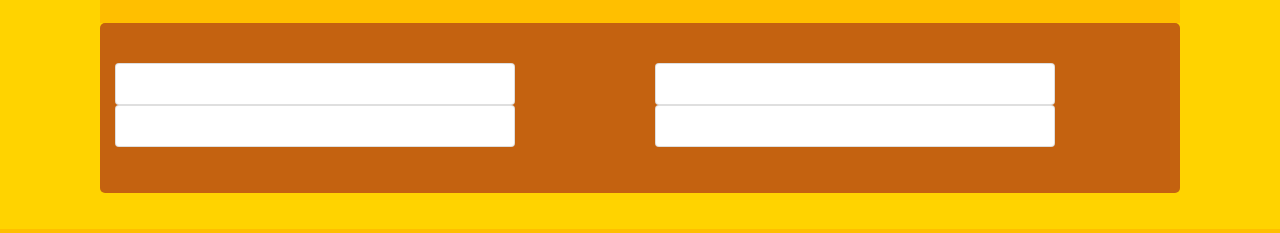
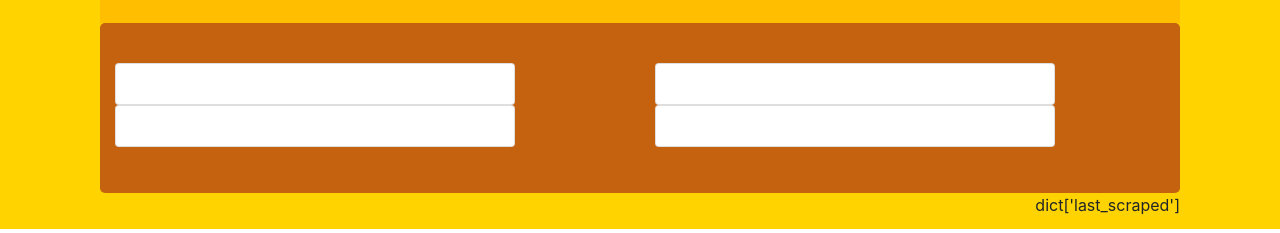
Before and after one commit to camiloibanez/Mars-Data-Scraping, a Flask app: template Mission_to_Mars/templates/index.html in a window 1280 px wide. Shown: the part 1198-1431 px from the top of the page. Run offline with Flask 2, Linux system fonts and the light colour scheme; the template is opened without the code that fills it, so the values that code supplies are empty; some libraries are stand-ins or nearby versions.

Commit message:
updated date

```diff
--- a/Mission_to_Mars/scrape_mars.py
+++ b/Mission_to_Mars/scrape_mars.py
@@ -2,6 +2,7 @@ def scrape():
     from bs4 import BeautifulSoup
     from splinter import Browser
     import pandas as pd
+    import datetime
     import time
 
     executable_path = {'executable_path': 'chromedriver.exe'}
@@ -68,7 +69,9 @@ def scrape():
 
     browser.quit()
 
+    last_scraped = datetime.datetime.now()
+
     results = {"news_title": news_title, "news_p": news_p, "featured_image_url" : featured_image_url, "mars_weather": mars_weather,
-                "Mars_facts_table" : Mars_facts_table, "hemisphere_image_urls": hemisphere_image_urls}
+        "Mars_facts_table" : Mars_facts_table, "hemisphere_image_urls": hemisphere_image_urls, "last_scraped": last_scraped}
 
     return results
--- a/Mission_to_Mars/static/css/style.css
+++ b/Mission_to_Mars/static/css/style.css
@@ -36,6 +36,11 @@
     padding-bottom: 46px;
     border-radius: 5px;
     background-color: #C46210;
+}
+
+.updated {
+    position: relative;
+    float: right;
 }
 
 @media (min-width: 1517px) {
--- a/Mission_to_Mars/templates/index.html
+++ b/Mission_to_Mars/templates/index.html
@@ -86,6 +86,9 @@
                     </div>
                 </div>
             </div>
+            <div class="updated">
+                <p>{{ dict.last_scraped }}</p>
+            </div>
         </div>
     </div>
 
```
